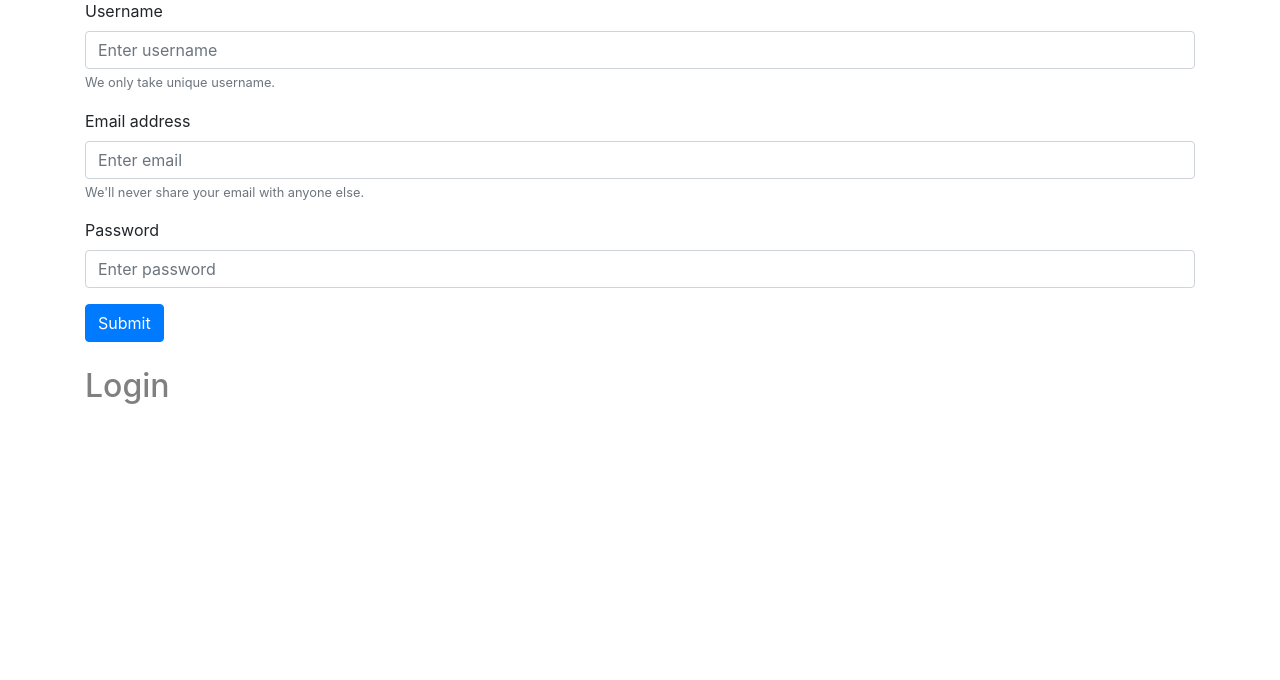
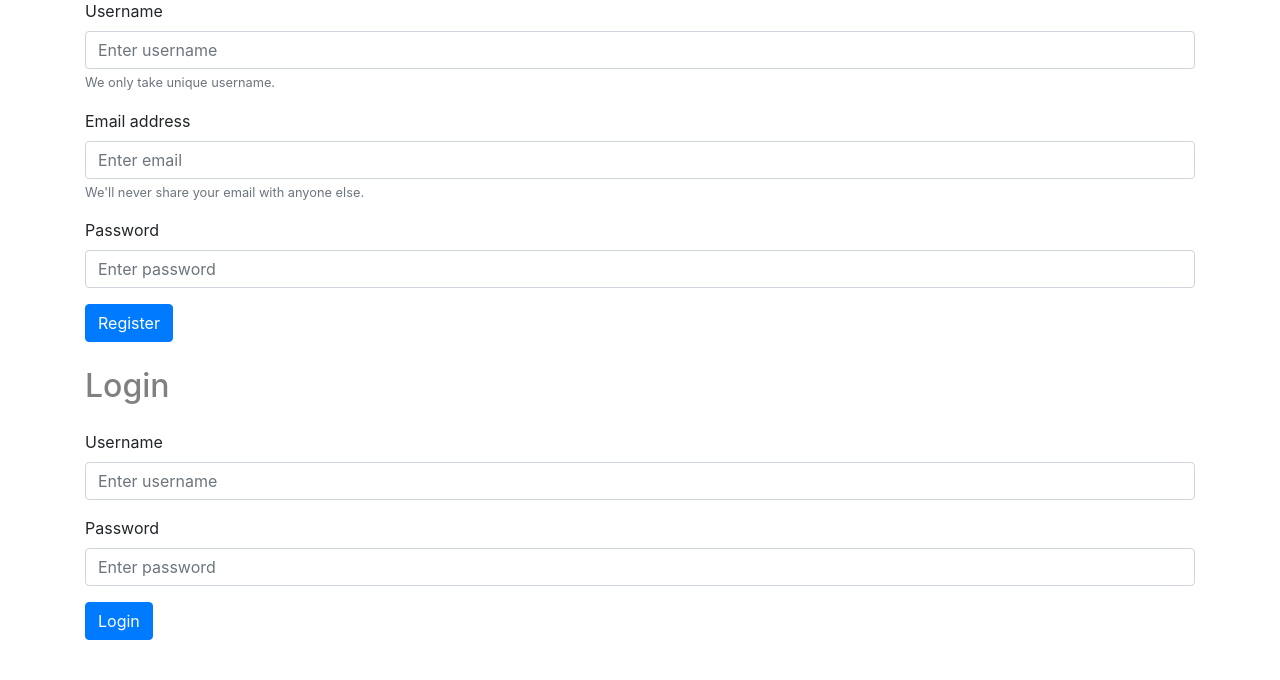
Before and after one commit to MuhammadRafeh/Books-Management-System, a Flask app: page / in a window 1280 px wide. Shown: the part 120-800 px from the top of the page. Run offline with Flask 2, Linux system fonts and the light colour scheme; some libraries are stand-ins or nearby versions.

Commit message:
Done the input Section

```diff
--- a/application.py
+++ b/application.py
@@ -28,14 +28,17 @@ def index():
 
 @app.route("/registration", methods=['POST'])
 def register():
+	"""Fetching all the Inputs"""
+	inputusername = request.form.get('inputusername')
+	inputemail = request.form.get('inputemail')
+	inputpassword = request.form.get('inputpassword')
+
 	"""Handing Username Section"""
-	inputusername = request.form.get('inputusername')
 	user_exist = db.execute('SELECT * FROM users WHERE username = :inputusername',{'inputusername':inputusername}).fetchone()
 	if not(user_exist is None):
 		return render_template('index.html', issue="Username Already Exists!", result="unsuccess")
 
 	"""Handling Email Section"""
-	inputemail = request.form.get('inputemail')
 	email_exist = db.execute('SELECT * FROM users WHERE email = :inputemail',{'inputemail':inputemail}).fetchone()
 	if not(email_exist is None):
 		return render_template('index.html', issue="Email Already Exists!", result="unsuccess")
@@ -45,12 +48,22 @@ def register():
 		if result['status']!=1: #If equal to 1 it's mean that Email is ok/exists
 			return render_template("index.html", issue='Invalid Email Address!', result="unsuccess")
 
-	"""Fetching the Password"""
-	inputpassword = request.form.get('inputpassword')
-
 	"""Inserting data into the Database"""
 	db.execute("INSERT INTO users (username, email, password) VALUES (:inputusername, :inputemail, :inputpassword)",{
 		'inputusername':inputusername, 'inputemail': inputemail, 'inputpassword':inputpassword
 		})
 	db.commit()
 	return render_template('index.html', issue="Registered Successfully!", result='success')
+
+@app.route("/login", methods=['POST'])
+def login():
+	"""Fetching all the Inputs"""
+	loginusername = request.form.get('loginusername')
+	loginpassword = request.form.get('loginpassword')
+
+	"""Checking User Exists or Not"""
+	record_exist = db.execute('SELECT * FROM users WHERE username = :loginusername AND password = :loginpassword', {'loginusername':loginusername, 'loginpassword': loginpassword}).fetchone()
+	if record_exist is None:
+		return "Invalid Username/Password!"
+
+	return "Login Successful!"
--- a/templates/index.html
+++ b/templates/index.html
@@ -31,11 +31,22 @@
     <label for="exampleInputPassword1">Password</label>
     <input type="password" class="form-control" name="inputpassword" minlength="4" maxlength="30" placeholder="Enter password">
   </div>
-  <button type="submit" class="btn btn-primary">Submit</button>
+  <button type="submit" class="btn btn-primary">Register</button>
 	</form>
 
 	<h2 style="color: grey;">Login</h2>
 
+  <form id="login" action="{{ url_for('login') }}" method="post">
+    <div class="form-group">
+    <label for="exampleInputEmail1">Username</label>
+    <input type="username" class="form-control" name="loginusername" aria-describedby="emailHelp" minlength="5" maxlength="15" placeholder="Enter username">
+  </div>
+  <div class="form-group">
+    <label for="exampleInputPassword1">Password</label>
+    <input type="password" class="form-control" name="loginpassword" minlength="4" maxlength="30" placeholder="Enter password">
+  </div>
+  <button type="submit" class="btn btn-primary">Login</button>
+  </form>
 
 </div>
 
--- a/templates/layout.html
+++ b/templates/layout.html
@@ -4,7 +4,7 @@
 	<title>{% block title %}{% endblock %}</title>
 	<link rel="stylesheet" href="https://stackpath.bootstrapcdn.com/bootstrap/4.1.1/css/bootstrap.min.css" integrity="sha384-WskhaSGFgHYWDcbwN70/dfYBj47jz9qbsMId/iRN3ewGhXQFZCSftd1LZCfmhktB" crossorigin="anonymous">
 	<style>
-		#registration {
+		#registration, #login {
 			 margin-top: 25px;
 			 margin-bottom: 25px;
 		}
```
